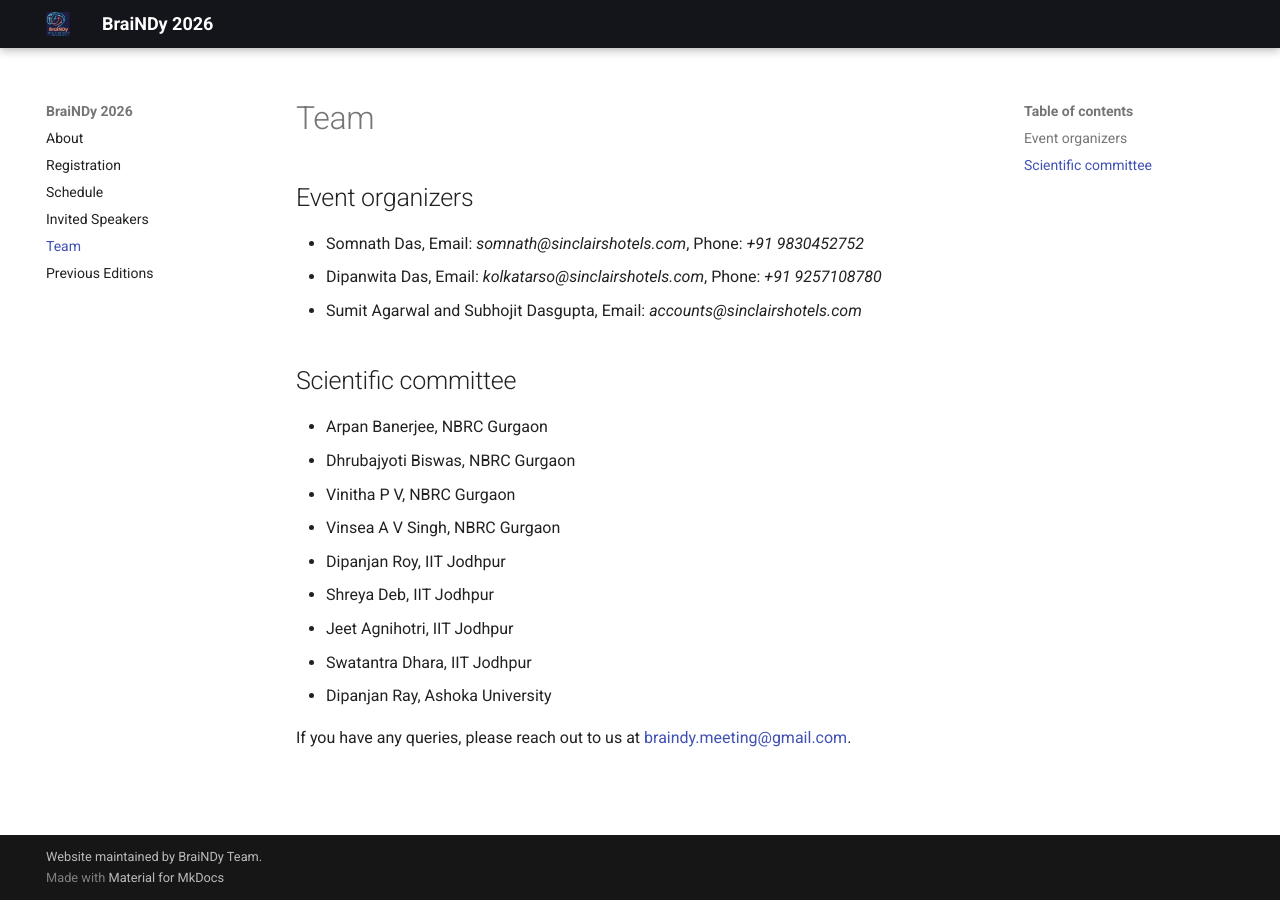
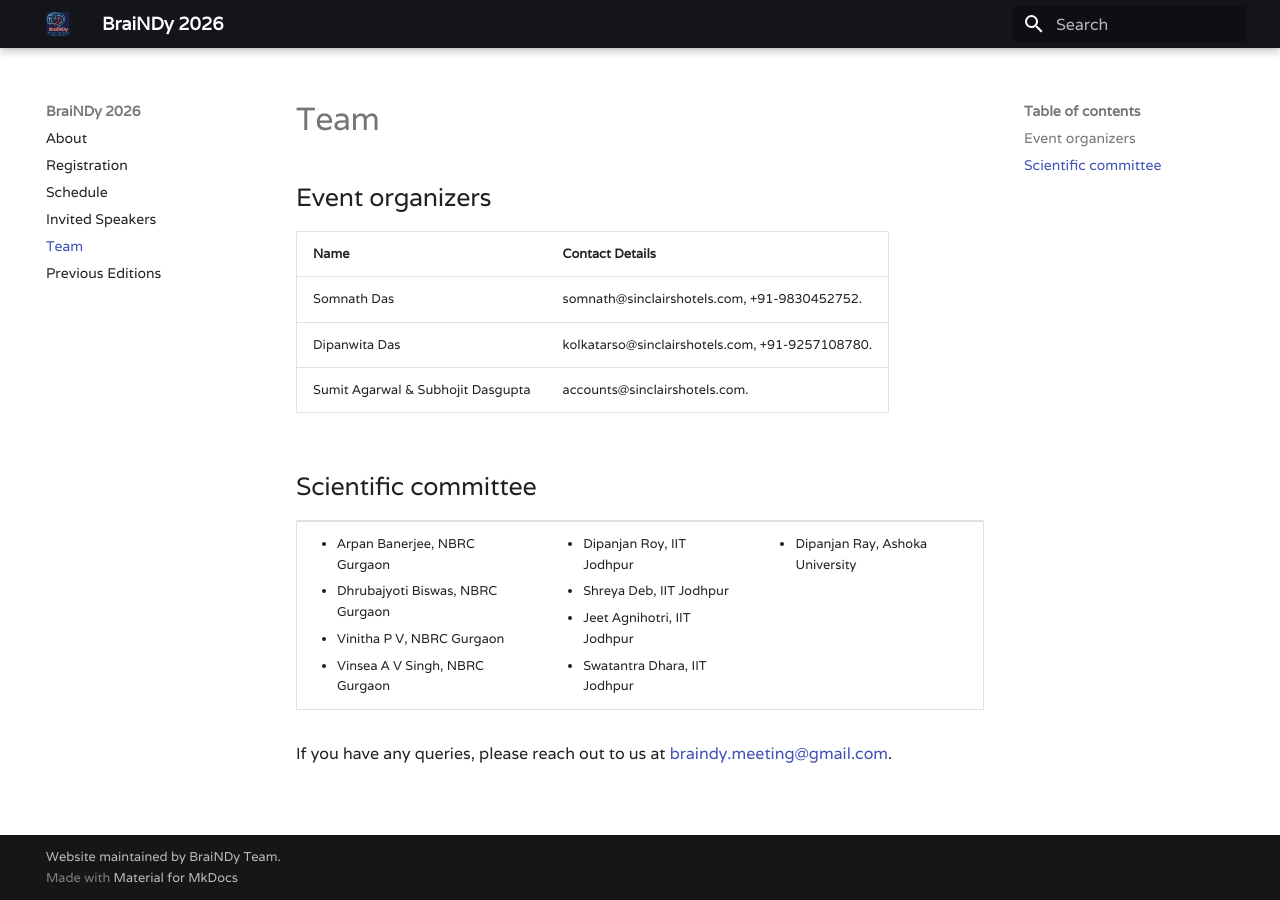
Before and after one commit to BraiNDyMeeting/v2026, an MkDocs documentation site: the page built from docs/team.md, in a window 1280 px wide. Built offline with MkDocs 1.6.1 and Material for MkDocs 9.7.7, drawn with Linux system fonts in a browser that asks for light colours.

Commit message:
Some changes to website

```diff
--- a/docs/team.md
+++ b/docs/team.md
@@ -2,19 +2,42 @@
 
 ## Event organizers
 
-- Somnath Das, Email: _somnath@sinclairshotels.com_, Phone: _+91 9830452752_
-- Dipanwita Das, Email: _kolkatarso@sinclairshotels.com_, Phone: _+91 9257108780_
-- Sumit Agarwal and Subhojit Dasgupta, Email: _accounts@sinclairshotels.com_
+| Name | Contact Details|
+|------|------------|
+|Somnath Das|somnath@sinclairshotels.com, +91-9830452752.|
+|Dipanwita Das|kolkatarso@sinclairshotels.com, +91-9257108780.|
+|Sumit Agarwal & Subhojit Dasgupta|accounts@sinclairshotels.com.|
+
 
 ## Scientific committee
-- Arpan Banerjee, NBRC Gurgaon
-- Dhrubajyoti Biswas, NBRC Gurgaon
-- Vinitha P V, NBRC Gurgaon
-- Vinsea A V Singh, NBRC Gurgaon
-- Dipanjan Roy, IIT Jodhpur
-- Shreya Deb, IIT Jodhpur
-- Jeet Agnihotri, IIT Jodhpur
-- Swatantra Dhara, IIT Jodhpur
-- Dipanjan Ray, Ashoka University
+
+<table>
+<tr>
+<td>
+<ul>
+<li>Arpan Banerjee, NBRC Gurgaon
+<li>Dhrubajyoti Biswas, NBRC Gurgaon
+<li>Vinitha P V, NBRC Gurgaon
+<li>Vinsea A V Singh, NBRC Gurgaon
+</ul>
+</td>
+
+<td>
+<ul>
+<li>Dipanjan Roy, IIT Jodhpur
+<li>Shreya Deb, IIT Jodhpur
+<li>Jeet Agnihotri, IIT Jodhpur
+<li>Swatantra Dhara, IIT Jodhpur
+</ul>
+</td>
+
+<td>
+<ul>
+<li>Dipanjan Ray, Ashoka University
+</ul>
+</td>
+
+</tr>
+</table>
 
 If you have any queries, please reach out to us at <a href="mailto:braindy.meeting@gmail.com">braindy.meeting@gmail.com</a>.
--- a/mkdocs.yml
+++ b/mkdocs.yml
@@ -1,9 +1,11 @@
 site_name: BraiNDy 2026
-site_url: https://braindymeeting.github.io/v2026/
+site_url: https://braindymeeting.github.io/v2026
 copyright: Website maintained by BraiNDy Team.
 
 theme:
   name: material
+  font:
+    text: Varela
   logo: img/logo.ico
   favicon: img/logo.ico
   user_color_mode_toggle: light
@@ -15,10 +17,8 @@
 
   palette:
     primary: black
-    accent: red
+    accent: blue
 
-plugins:
-  - social
 
 markdown_extensions:
   - attr_list
```
Also changed, not shown: site/404.html, site/assets/images/social/index.png (deleted), site/assets/images/social/previous.png (deleted), site/assets/images/social/registration.png (deleted), site/assets/images/social/schedule.png (deleted), site/assets/images/social/speakers.png (deleted), site/assets/images/social/team.png (deleted), site/index.html, site/previous/index.html, site/registration/index.html, site/schedule/index.html, site/search/search_index.json (added), site/sitemap.xml, site/speakers/index.html, 1 more files, 1 other file.
